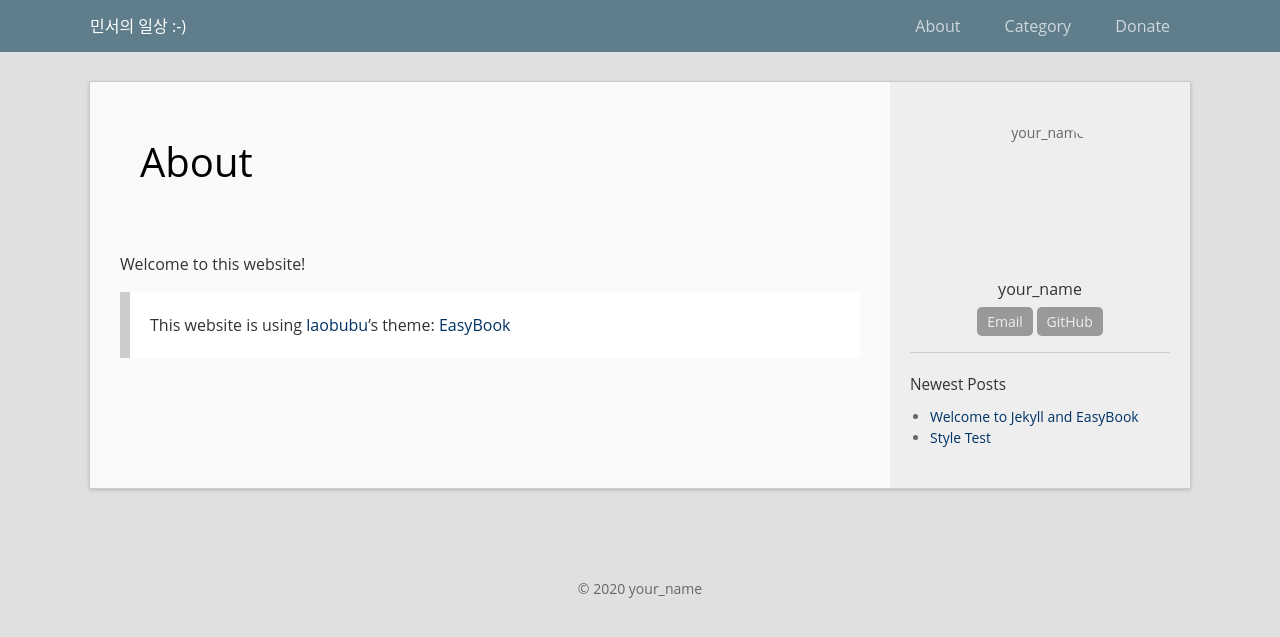
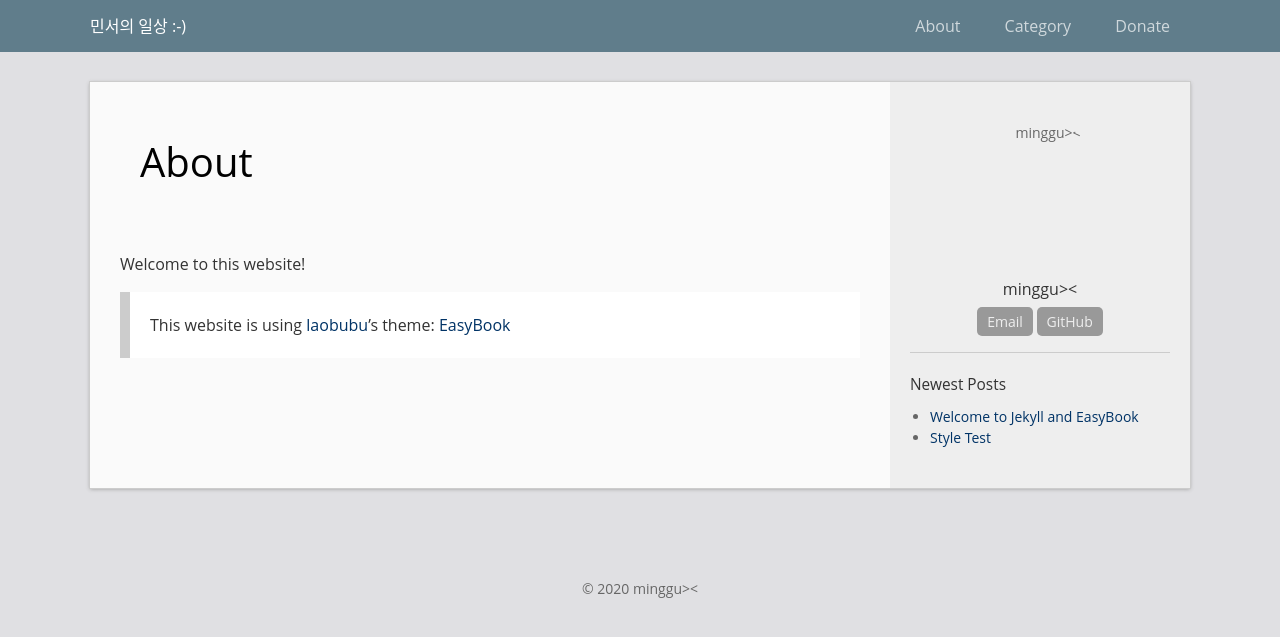
Before and after one commit to minggu-ha/minggu-ha.github.com, a Jekyll site: the page built from about.md, in a window 1280 px wide. Shown: the top 637 px of the page. Built offline with Jekyll 4.4.1, drawn with Linux system fonts in a browser that asks for light colours.

Commit message:
Update _config.yml

```diff
--- a/_config.yml
+++ b/_config.yml
@@ -8,7 +8,7 @@ description: >
 
 # Your information
 email: your_email@example.com
-author: your_name
+author: minggu><
 avatar: "image/강산위의 승준.jpg"
 profile: One sentence introducing yourself.
 #twitter_username: twitter_username
```
